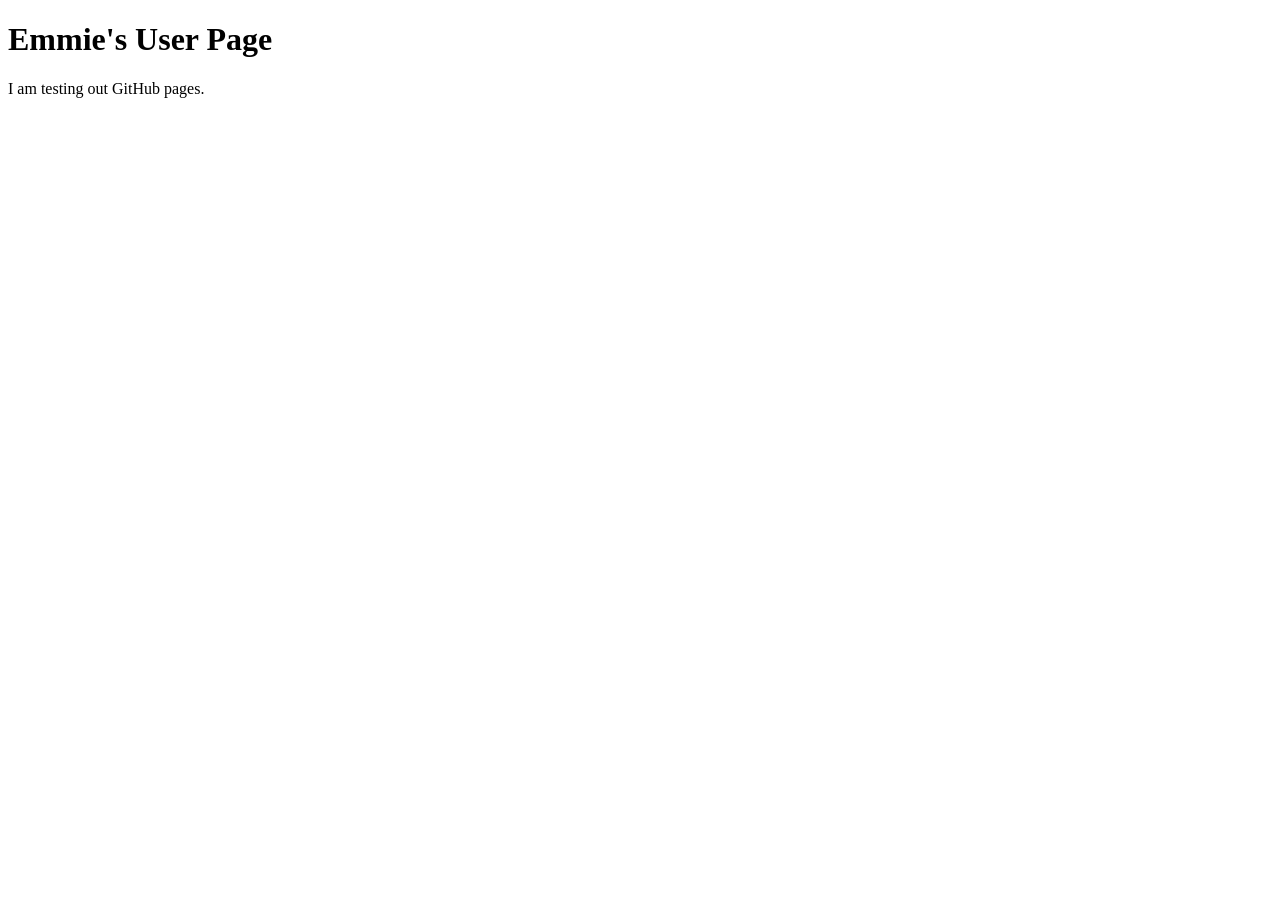
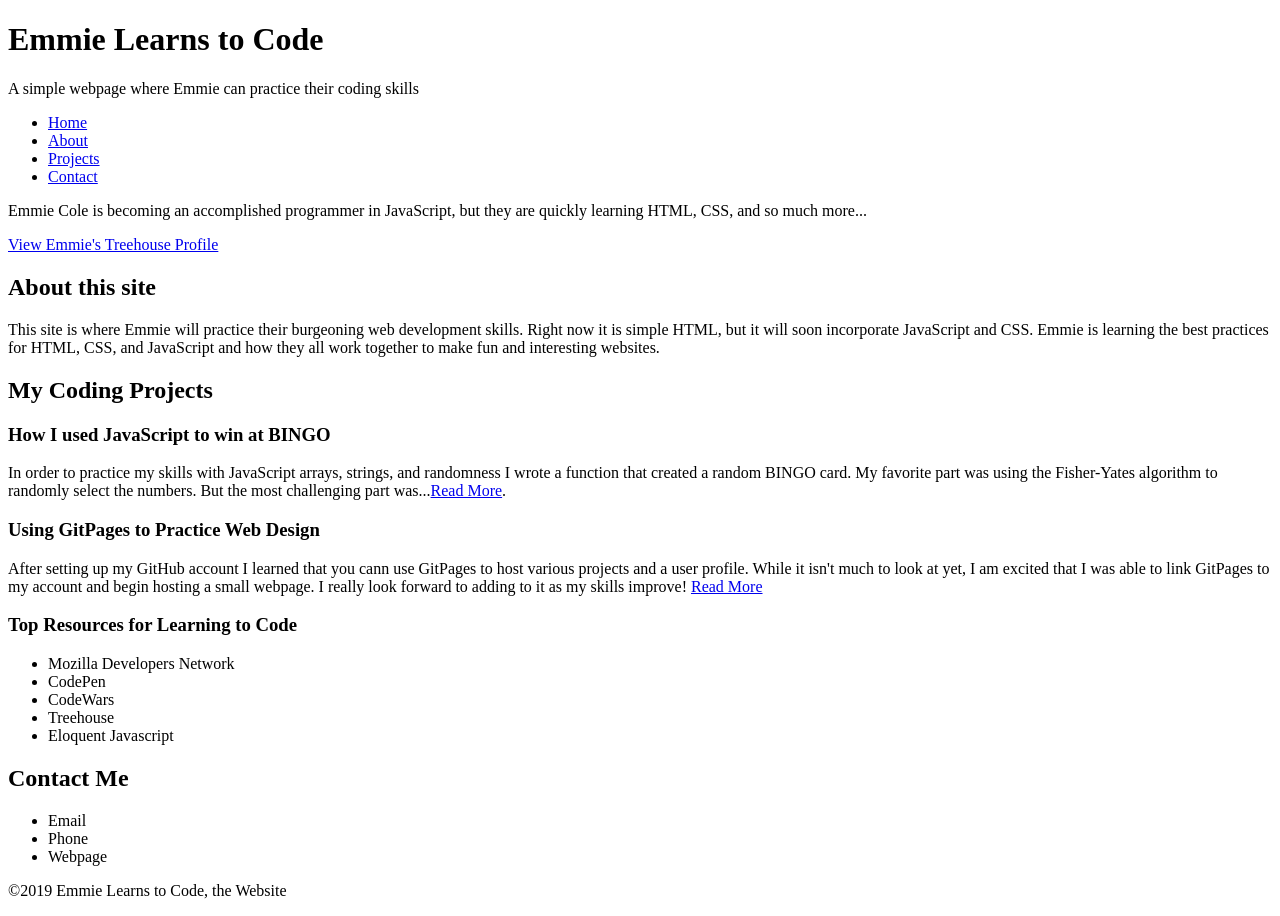
Before and after one commit to Emmrakul/Emmrakul, a plain HTML site: page index.html in a window 1280 px wide. Before the commit the page ends 800 px from the top, so only its background shows below. Drawn offline with Linux system fonts and the light colour scheme.

Commit message:
added content to the html file

```diff
--- a/index.html
+++ b/index.html
@@ -2,12 +2,51 @@
 <html>
     <head>
         <link rel='stylesheet' href='style.css'>
-        <script src='app.js'></script>
+        <title>Coding with Emmie</title>
     </head>
     <body>
         <header>
-            <h1>Emmie's User Page</h1>
-            <p>I am testing out GitHub pages.</p>
+            <h1>Emmie Learns to Code</h1>
+            <p>A simple webpage where Emmie can practice their coding skills</p>
+            <ul>
+              <li><a href="#">Home</a></li>
+              <li><a href="#">About</a></li>
+              <li><a href="#">Projects</a></li>
+              <li><a href="#">Contact</a></li>
+            </ul>
         </header>
+          <p> Emmie Cole is becoming an accomplished programmer in JavaScript, but they are quickly learning HTML, CSS, and so much more...</p>
+          <a href='https://teamtreehouse.com/emmiecole' target='_blank'>View Emmie's Treehouse Profile</a>
+        <section id='about'>
+            <h2>About this site</h2>
+            <p>This site is where Emmie will practice their burgeoning web development skills. Right now it is simple HTML, but it will soon incorporate JavaScript and CSS. Emmie is learning the best practices for HTML, CSS, and JavaScript and how they all work together to make fun and interesting websites. </p>
+        </section>
+        <section id='projects'>
+            <h2>My Coding Projects</h2>
+            <h3>How I used JavaScript to win at BINGO</h3>
+            <p>In order to practice my skills with JavaScript arrays, strings, and randomness I wrote a function that created a random BINGO card. My favorite part was using the Fisher-Yates algorithm to randomly select the numbers. But the most challenging part was...<a href="#">Read More</a>.</p>
+            <h3>Using GitPages to Practice Web Design</h3>
+            <p>After setting up my GitHub account I learned that you cann use GitPages to host various projects and a user profile. While it isn't much to look at yet, I am excited that I was able to link GitPages to my account and begin hosting a small webpage. I really look forward to adding to it as my skills improve! <a href ="#">Read More</a></p>
+        </section>
+           <h3>Top Resources for Learning to Code</h3>
+            <ul>
+               <li>Mozilla Developers Network</li>
+               <li>CodePen</li>
+               <li>CodeWars</li>
+               <li>Treehouse</li>
+               <li>Eloquent Javascript</li>
+            </ul>
+        <section>
+            <h2>Contact Me</h2>
+            <ul>
+               <li>Email</li>
+               <li>Phone</li>
+               <li>Webpage</li>
+            </ul>
+        </section>
+        <footer>
+            <p>&copy;2019 Emmie Learns to Code, the Website</p>
+        </footer>
+        <script src='app.js'></script>
     </body>
 </html>
```
